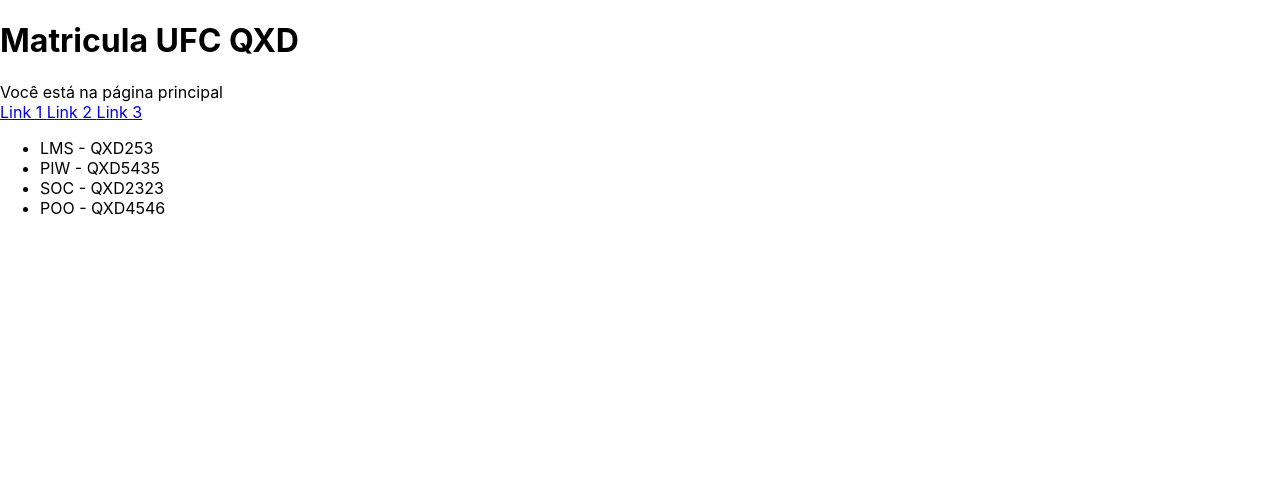
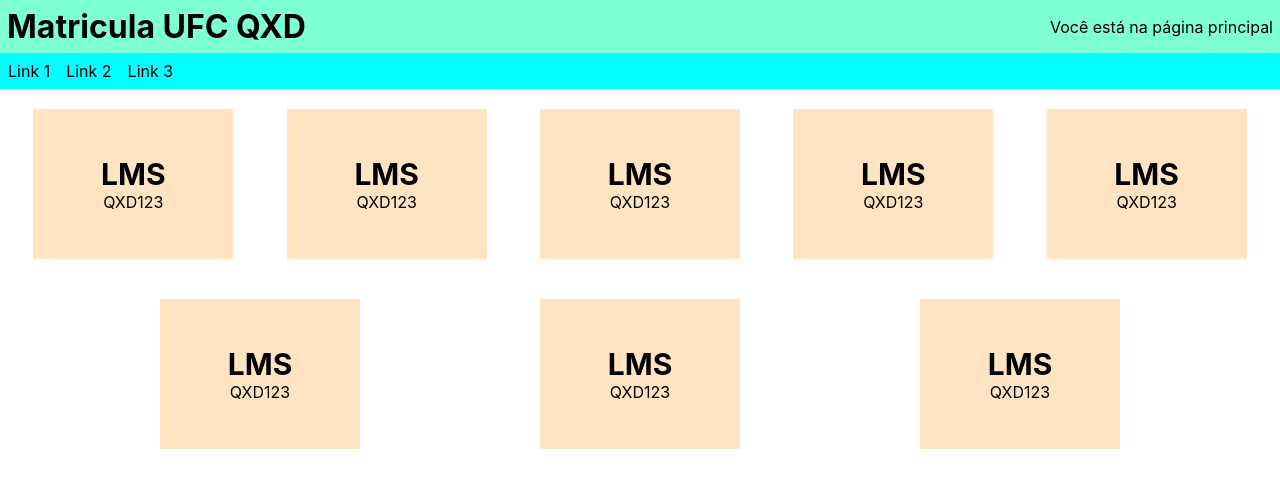
Before and after one commit to PedroRocha94/React-Sistema_de_Matricula, a React (Create React App) app: page / in a window 1280 px wide. Shown: the top 488 px of the page. Built offline with nearby package versions, Linux system fonts and the light colour scheme.

Commit message:
Adicionando estilos a pagina principal

```diff
--- /dev/null
+++ b/src/components/commom/Navegador/Navegador.css
@@ -0,0 +1,15 @@
+.navegador{
+    background-color: aqua;
+    display: flex;
+}
+
+.navegador .link-navegador{
+    display: block;
+    padding: 8px;
+    color: black;
+    text-decoration: none;
+}
+
+.navegador .link-navegador:hover{
+    background-color: rgb(28, 212, 212);
+}
--- a/src/components/commom/Navegador/Navegador.js
+++ b/src/components/commom/Navegador/Navegador.js
@@ -1,9 +1,11 @@
+import "./Navegador.css";
+
 export function Navegador(props){
 
     let Link = ({linkTexto}) => (<a className="link-navegador" href="http://globo.com">{linkTexto}</a>);
 
     return (
-        <nav>
+        <nav className="navegador">
             <Link linkTexto="Link 1 "></Link>
             <Link linkTexto="Link 2 "></Link>
             <Link linkTexto="Link 3 "></Link>
--- a/src/components/pages/PaginaPrincipal/PaginaPrincipal.css
+++ b/src/components/pages/PaginaPrincipal/PaginaPrincipal.css
@@ -0,0 +1,32 @@
+.cabecalho{
+   display: flex;
+   align-items: center;
+   padding: 7px;
+   background-color: aquamarine;
+}
+
+.cabecalho .pagina-atual{
+   margin-left: auto;
+}
+
+.card{
+   margin: 20px;
+   display: flex;
+   flex-direction: column;
+   align-items: center;
+   justify-content: center;
+   background-color: bisque;
+   width: 200px;
+   height: 150px;
+
+}
+
+.card .titulo-card{
+   font-size: 30px;
+}
+
+.conteudo-galeria{
+   display: flex;
+   flex-wrap: wrap;
+   justify-content: space-evenly;
+}
--- a/src/components/pages/PaginaPrincipal/PaginaPrincipal.js
+++ b/src/components/pages/PaginaPrincipal/PaginaPrincipal.js
@@ -1,4 +1,5 @@
 import { Navegador } from "../../commom/Navegador/Navegador";
+import './PaginaPrincipal.css';
 
 function Conteudo(){
 
@@ -34,18 +35,47 @@ function Conteudo(){
                         )
     );
 
-    return(<div>
-                <ul>
-                    {lis}
-                </ul>
+    return(<div className="conteudo-galeria">
+                <div className="card">
+                    <h3 className="titulo-card">LMS</h3>
+                    <span className="codigo-card">QXD123</span>
+                </div>
+                <div className="card">
+                    <h3 className="titulo-card">LMS</h3>
+                    <span className="codigo-card">QXD123</span>
+                </div>
+                <div className="card">
+                    <h3 className="titulo-card">LMS</h3>
+                    <span className="codigo-card">QXD123</span>
+                </div>
+                <div className="card">
+                    <h3 className="titulo-card">LMS</h3>
+                    <span className="codigo-card">QXD123</span>
+                </div>
+                <div className="card">
+                    <h3 className="titulo-card">LMS</h3>
+                    <span className="codigo-card">QXD123</span>
+                </div>
+                <div className="card">
+                    <h3 className="titulo-card">LMS</h3>
+                    <span className="codigo-card">QXD123</span>
+                </div>
+                <div className="card">
+                    <h3 className="titulo-card">LMS</h3>
+                    <span className="codigo-card">QXD123</span>
+                </div>
+                <div className="card">
+                    <h3 className="titulo-card">LMS</h3>
+                    <span className="codigo-card">QXD123</span>
+                </div>
            </div>
     )
 }
 
 function Cabecalho({paginaAtual}){
-    return(<header>
-                <h1>Matricula UFC QXD</h1>
-                <span>Você está na {paginaAtual}</span>
+    return(<header className="cabecalho">
+                <h1 className="logo">Matricula UFC QXD</h1>
+                <span className="pagina-atual">Você está na {paginaAtual}</span>
             </header>
     )
 }
--- a/src/index.css
+++ b/src/index.css
@@ -11,3 +11,8 @@ code {
   font-family: source-code-pro, Menlo, Monaco, Consolas, 'Courier New',
     monospace;
 }
+
+*{
+  margin: 0;
+  padding: 0;
+}
```
